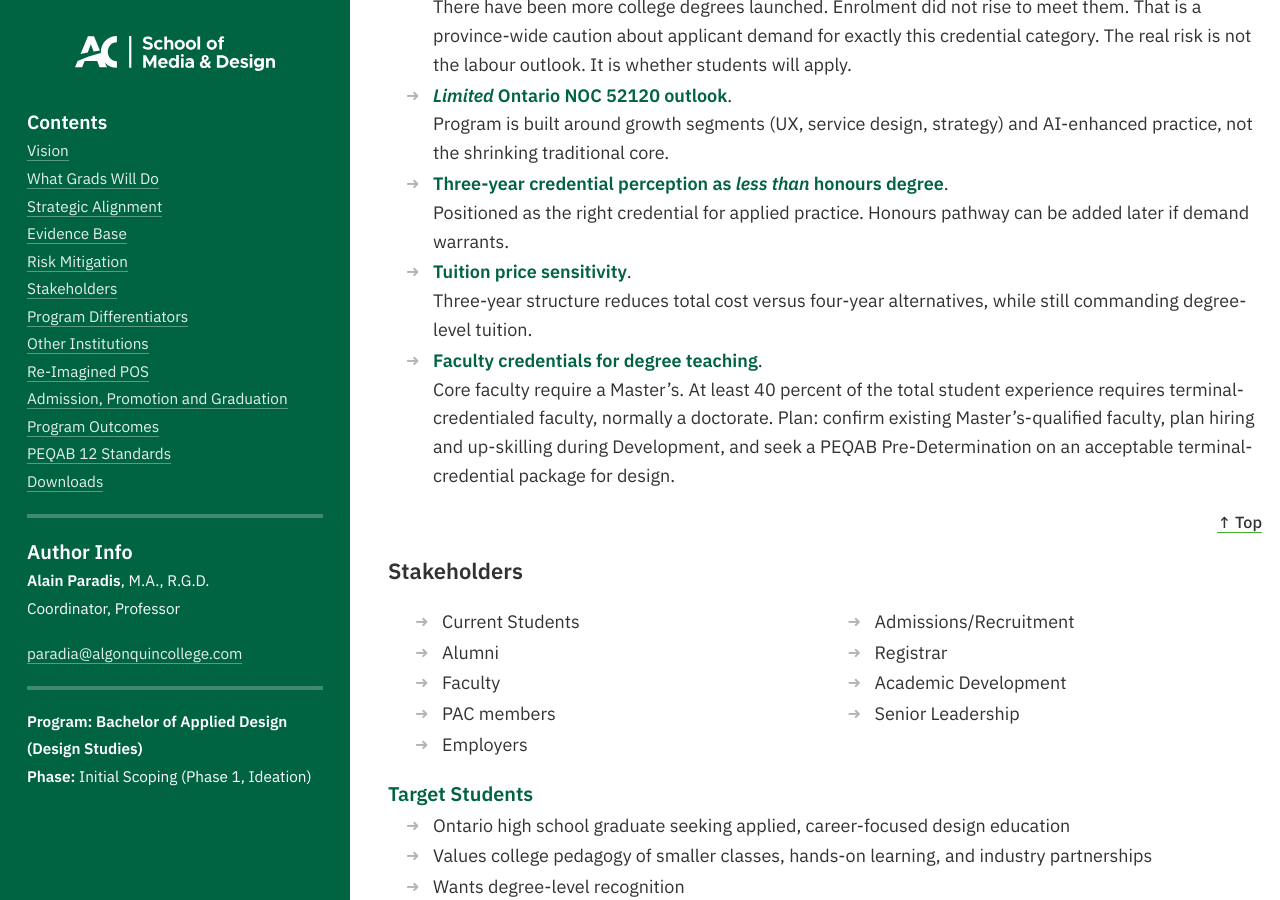
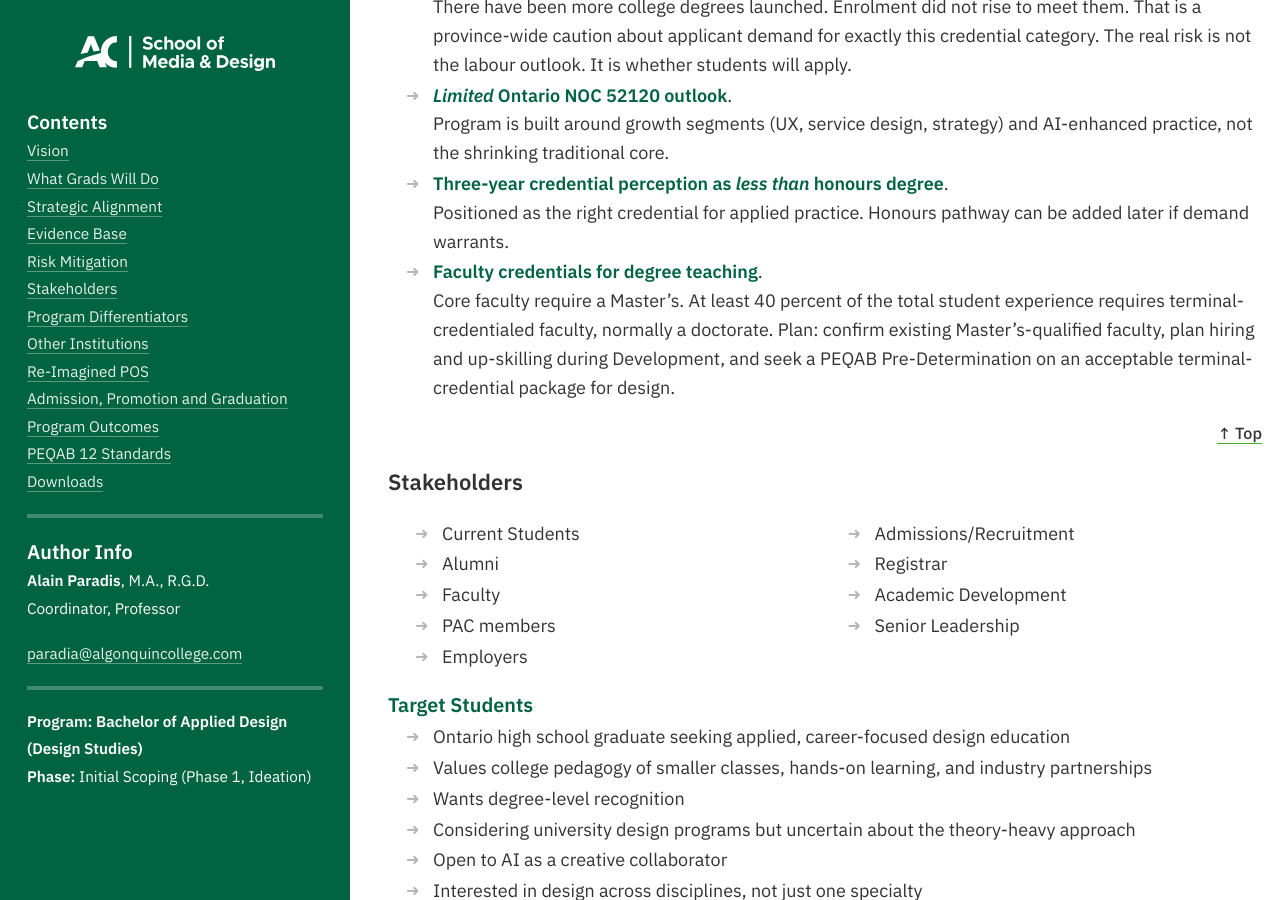
Before and after one commit to AlainParadis/program-transformation, a Jekyll site: the page built from index.md, in a window 1280 px wide and 900 px high, scrolled down 6026 px. Built offline with Jekyll 4.4.1, drawn with Linux system fonts in a browser that asks for light colours.

Commit message:
Remove tuition price sensitivity risk item
Remove the "Tuition price sensitivity" risk-item and its description from _data/sitewide.yml under risk-mitigation. This cleans up the risk list by deleting a redundant entry about the three-year structure reducing total cost versus four-year alternatives.

```diff
--- a/_data/sitewide.yml
+++ b/_data/sitewide.yml
@@ -285,8 +285,6 @@ risk-mitigation:
     risk-item-desc: "Program is built around growth segments (UX, service design, strategy) and AI-enhanced practice, not the shrinking traditional core."
   - risk-item: "Three-year credential perception as <em>less than</em> honours degree"
     risk-item-desc: "Positioned as the right credential for applied practice. Honours pathway can be added later if demand warrants."
-  - risk-item: "Tuition price sensitivity"
-    risk-item-desc: "Three-year structure reduces total cost versus four-year alternatives, while still commanding degree-level tuition."
   - risk-item: "Faculty credentials for degree teaching"
     risk-item-desc: "Core faculty require a Master’s. At least 40 percent of the total student experience requires terminal-credentialed faculty, normally a doctorate. Plan: confirm existing Master’s-qualified faculty, plan hiring and up-skilling during Development, and seek a PEQAB Pre-Determination on an acceptable terminal-credential package for design."
 
```
